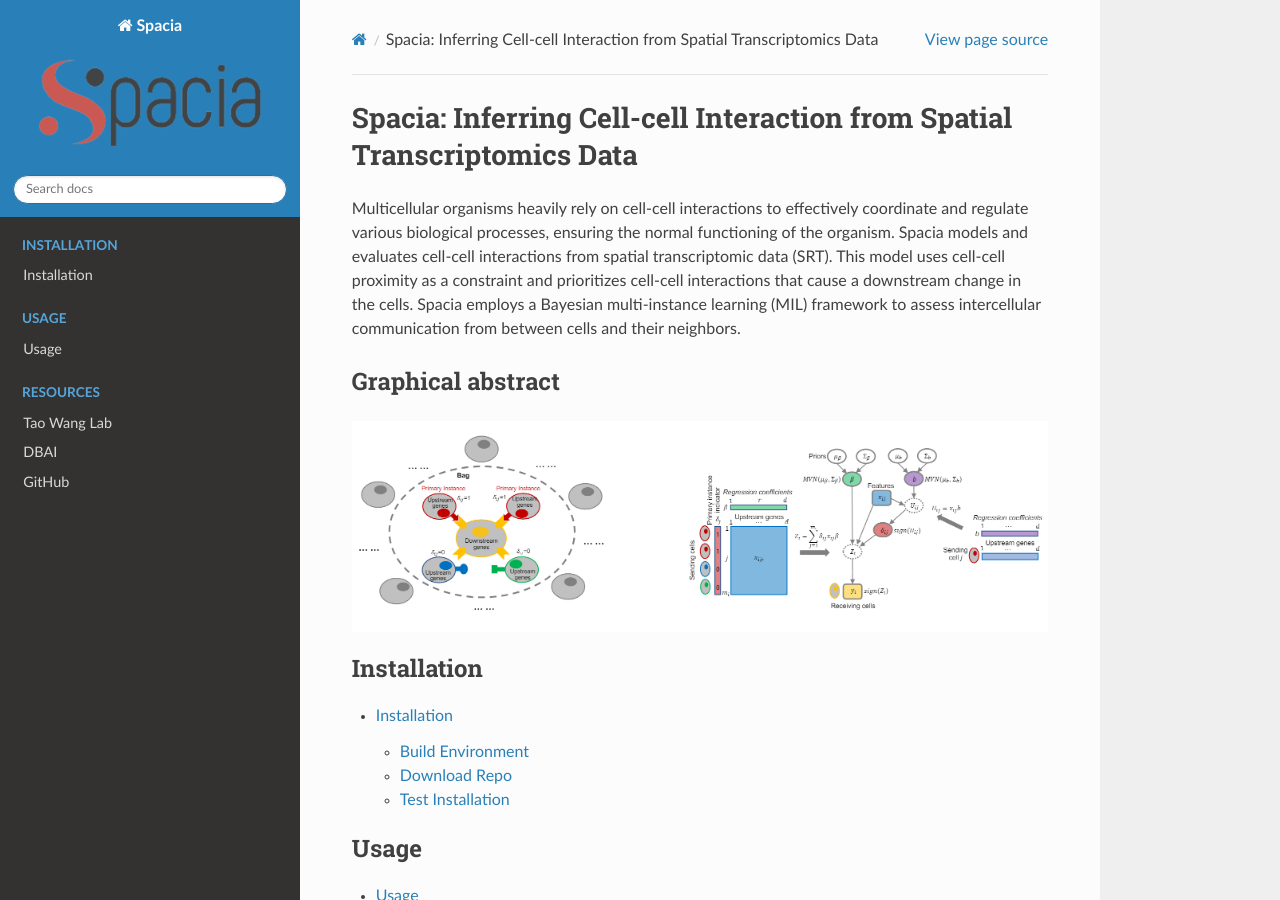
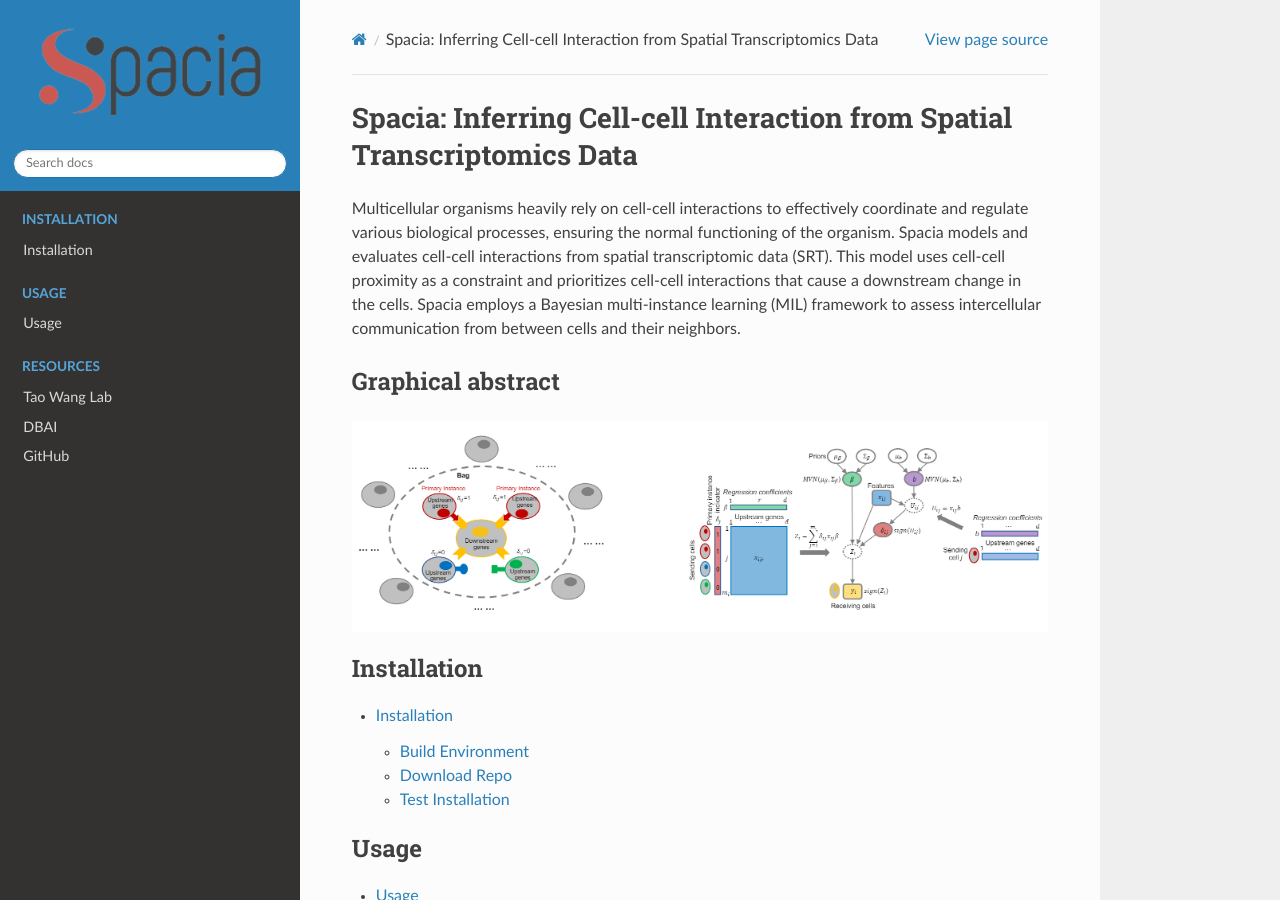
Before and after one commit to nickwfj123/spacia2022_doc, a Sphinx documentation site: the page built from docs/index.rst, in a window 1280 px wide and 900 px high. Built offline with Sphinx 7.4.7 and the Read the Docs theme 2.0.0, drawn with Linux system fonts in a browser that asks for light colours.

Commit message:
Update conf.py

```diff
--- a/docs/conf.py
+++ b/docs/conf.py
@@ -67,3 +67,13 @@
 html_static_path = ["_static"]
 
 html_logo = "../assets/spacia_logo.png"
+
+html_theme_options = {
+    'collapse_navigation': False,
+    'sticky_navigation': True,
+    'navigation_depth': 4,
+    'includehidden': True,
+    'titles_only': True,
+    'logo_only': True,
+    'display_version': False
+}
```
